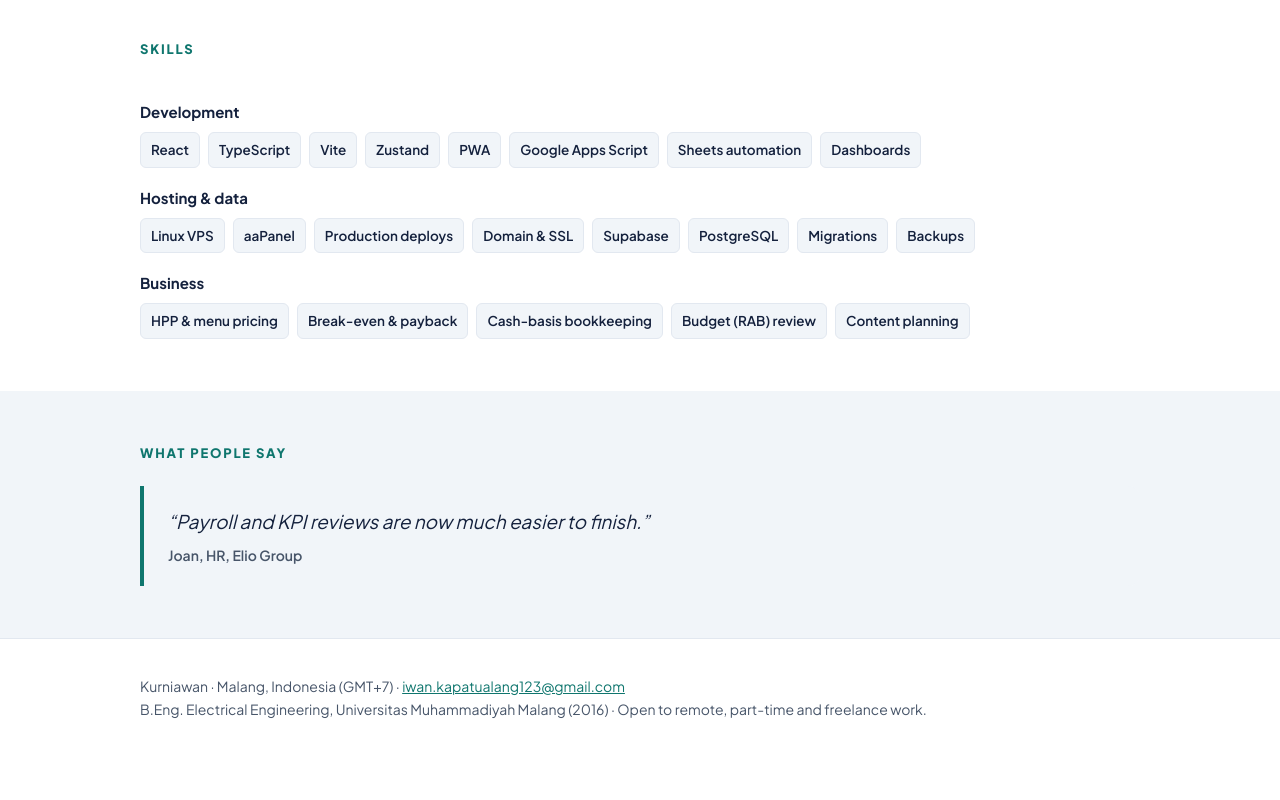
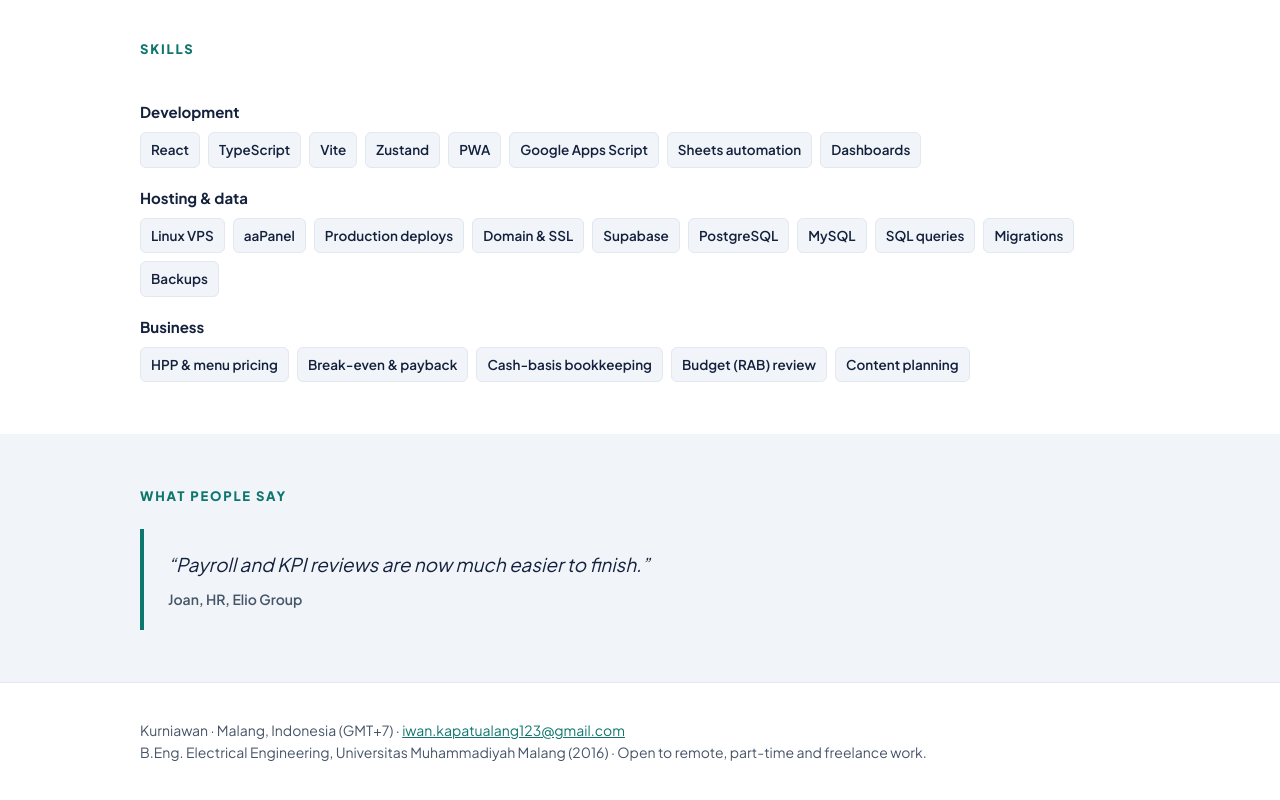
Before and after one commit to iwankapatualang123-sys/iwankapatualang123-sys.github.io, a plain HTML site: page index.html in a window 1280 px wide. Shown: the part 1536-2336 px from the top of the page. Before the commit the page ends 2304 px from the top, so only its background shows below. Drawn offline with Linux system fonts and the light colour scheme.

Commit message:
Add MySQL and SQL to skills
Co-Authored-By: Claude Opus 5.5 <noreply@anthropic.com>
Claude-Session: https://claude.ai/code/session_012SWUcYyDTC6pgXX5cNAzn2

```diff
--- a/index.html
+++ b/index.html
@@ -102,7 +102,7 @@ footer{border-top:1px solid var(--line);padding:36px 0 48px;font-size:14px;color
   <div class="wrap stack">
     <h2>Skills</h2>
     <div><h3>Development</h3><div class="chips"><span class="chip">React</span><span class="chip">TypeScript</span><span class="chip">Vite</span><span class="chip">Zustand</span><span class="chip">PWA</span><span class="chip">Google Apps Script</span><span class="chip">Sheets automation</span><span class="chip">Dashboards</span></div></div>
-    <div><h3>Hosting &amp; data</h3><div class="chips"><span class="chip">Linux VPS</span><span class="chip">aaPanel</span><span class="chip">Production deploys</span><span class="chip">Domain &amp; SSL</span><span class="chip">Supabase</span><span class="chip">PostgreSQL</span><span class="chip">Migrations</span><span class="chip">Backups</span></div></div>
+    <div><h3>Hosting &amp; data</h3><div class="chips"><span class="chip">Linux VPS</span><span class="chip">aaPanel</span><span class="chip">Production deploys</span><span class="chip">Domain &amp; SSL</span><span class="chip">Supabase</span><span class="chip">PostgreSQL</span><span class="chip">MySQL</span><span class="chip">SQL queries</span><span class="chip">Migrations</span><span class="chip">Backups</span></div></div>
     <div><h3>Business</h3><div class="chips"><span class="chip">HPP &amp; menu pricing</span><span class="chip">Break-even &amp; payback</span><span class="chip">Cash-basis bookkeeping</span><span class="chip">Budget (RAB) review</span><span class="chip">Content planning</span></div></div>
   </div>
 </section>
```
